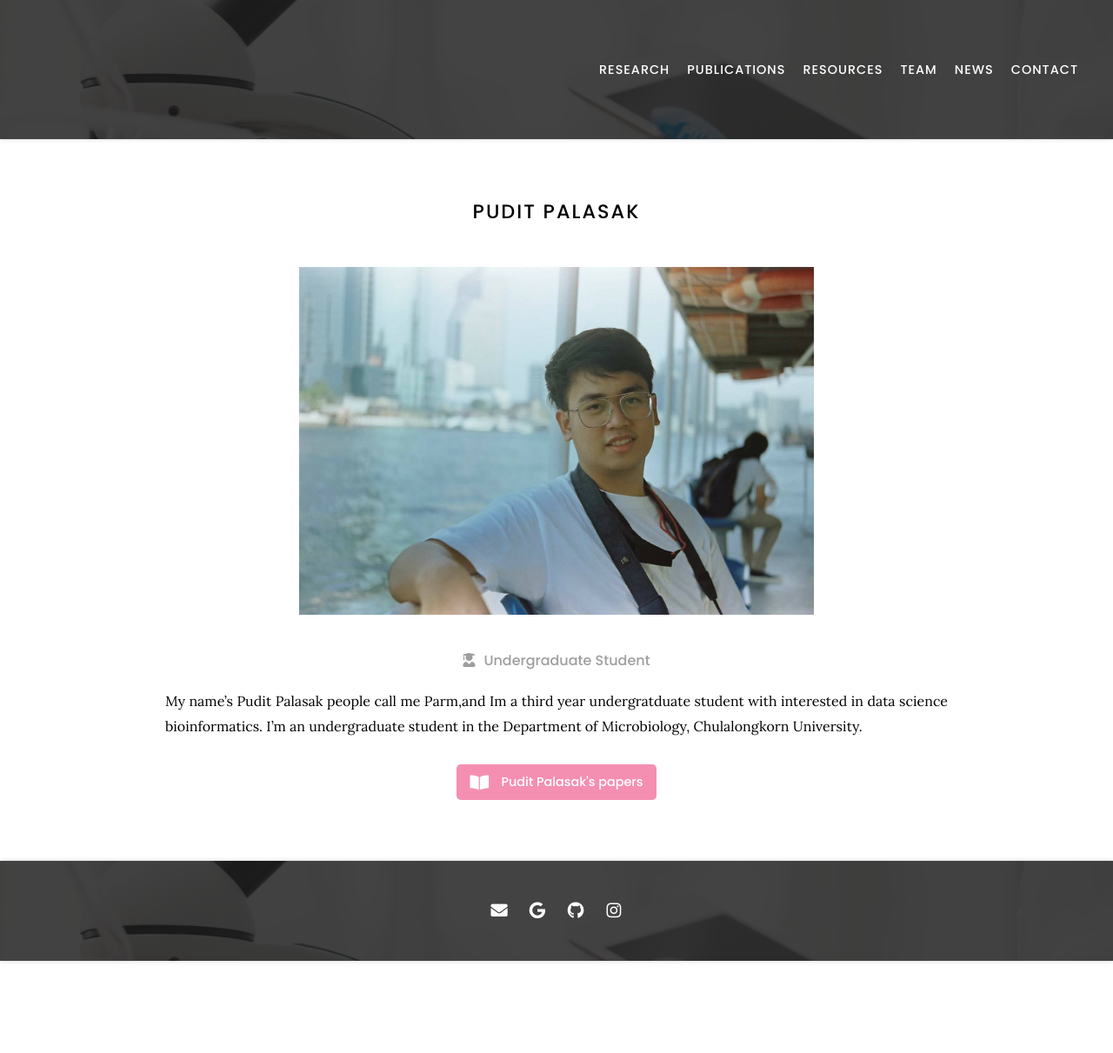
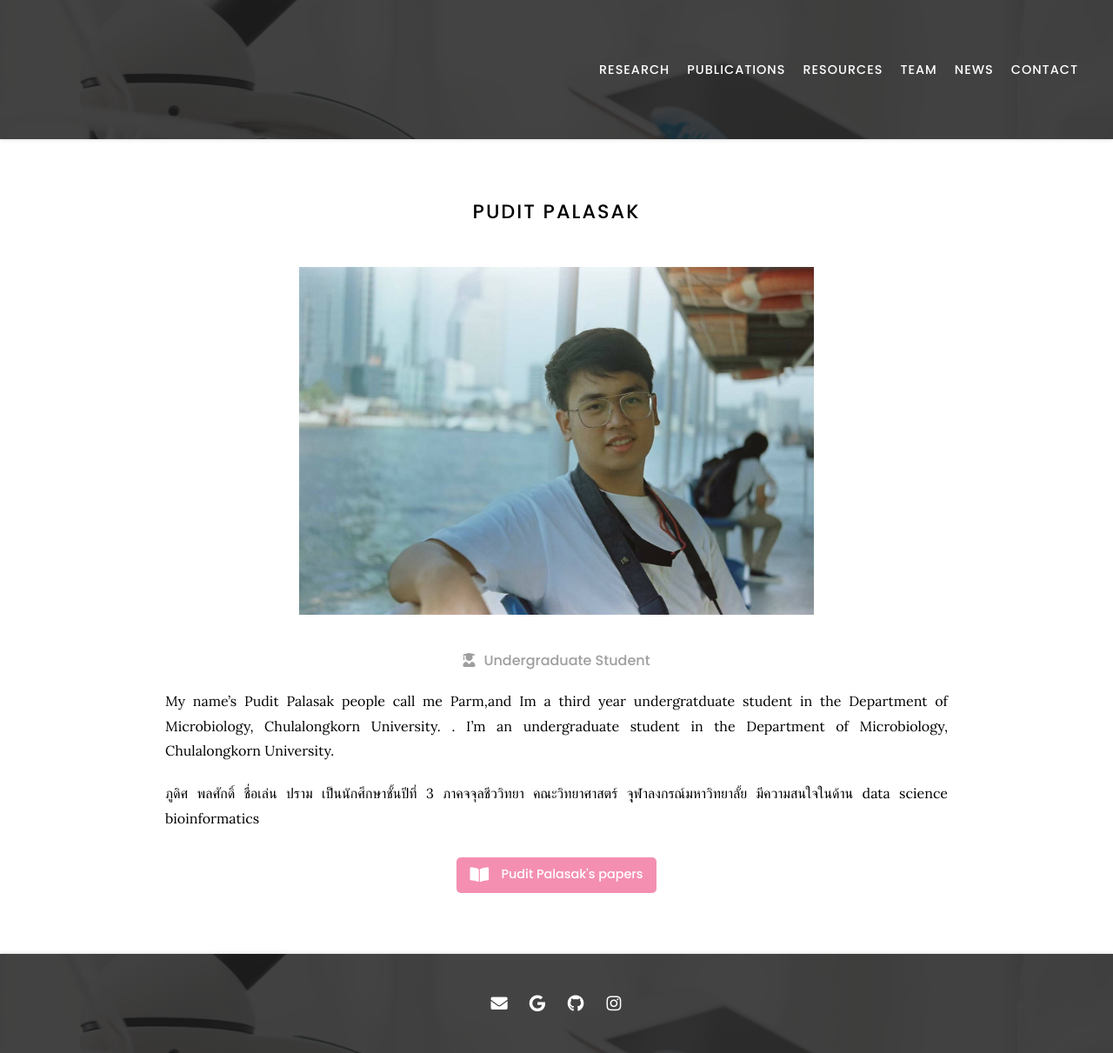
Before and after one commit to natpombubpa-lab/natpombubpa-lab.github.io, a Jekyll site: the page built from _members/Pudit-Palasak.md, in a window 1280 px wide. Shown: the whole page at 87% size. Built offline with Jekyll 4.4.1, drawn with Linux system fonts in a browser that asks for light colours; nearby versions of some CDN libraries; before the commit the page ends 1105 px from its top, so only the background shows below that.

Commit message:
Update Pudit-Palasak.md

```diff
--- a/_members/Pudit-Palasak.md
+++ b/_members/Pudit-Palasak.md
@@ -9,4 +9,7 @@ role: undergrad
 
 ---
 
-My name's Pudit Palasak people call me Parm,and Im a third year undergratduate student with interested in data science bioinformatics. I'm an undergraduate student in the Department of Microbiology, Chulalongkorn University.
+My name's Pudit Palasak people call me Parm,and Im a third year undergratduate  student in the Department of Microbiology, Chulalongkorn University.
+. I'm an undergraduate student in the Department of Microbiology, Chulalongkorn University.
+
+ภูดิศ พลศักดิ์ ชื่อเล่น ปราม เป็นนักศึกษาชั้นปีที่ 3 ภาคจจุลชีววิทยา คณะวิทยาศาสตร์ จุุฬาลงกรณ์มหาวิทยาลั้ย มีความสนใจในด้าน  data science bioinformatics
```
